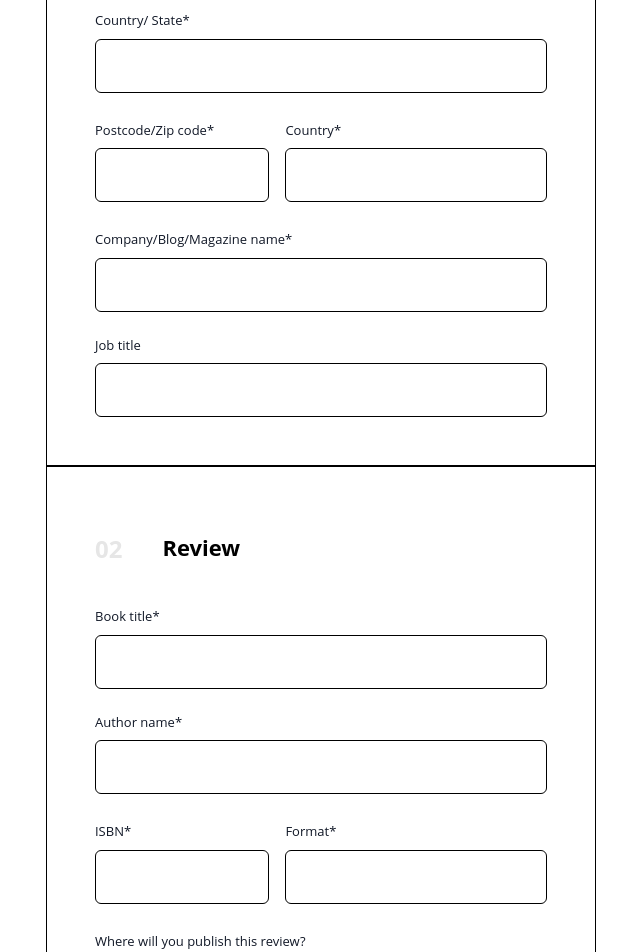
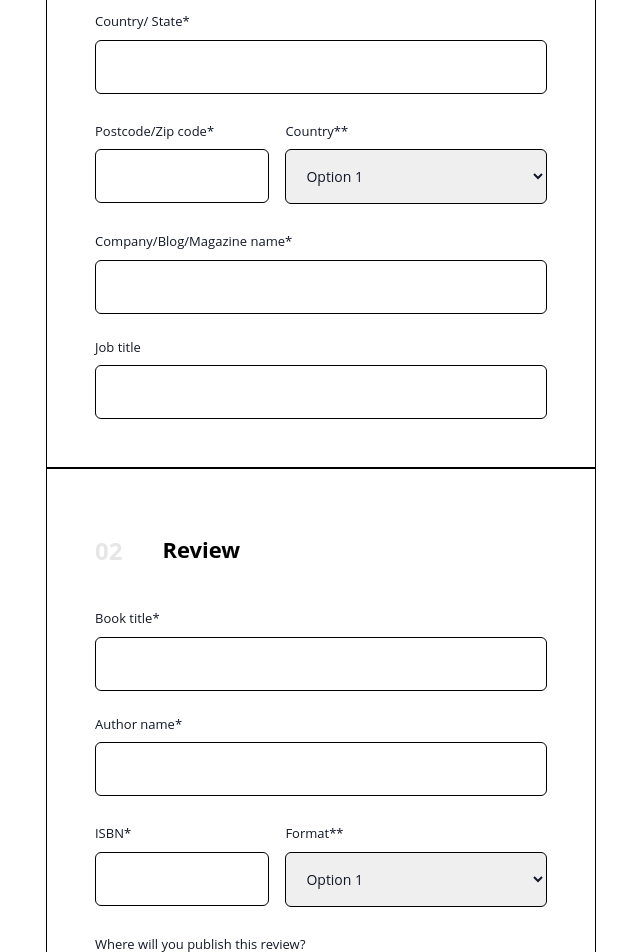
Before and after one commit to Hadees621/Olympia-USA, a Next.js app: page /request-review in a window 1280 px wide. Shown: the part 1440-2392 px from the top of the page, without its empty margins (319-959 px from the left). Built offline with nearby package versions, Linux system fonts and the light colour scheme.

Commit message:
chore: request-review fixes

```diff
--- a/src/app/request-review/page.js
+++ b/src/app/request-review/page.js
@@ -1,10 +1,12 @@
 import Banner from "@/components/common/Banner";
 import Button from "@/components/common/Button";
+import DropdownInput from "@/components/request-review/DropdownInput";
 import InputField from "@/components/request-review/InputField";
 import SectionTitle from "@/components/request-review/SectionTitle";
 import React from "react";
 
 const page = () => {
+  const dropdownOptions = ["Option 1", "Option 2", "Option 3"];
   return (
     <div className="lg:max-w-[800px] xl:max-w-[1000px] 2xl:max-w-[1350px] lg:mx-auto bg-[#FFFFFF]">
       <Banner title={"Request a review copy"} key={3} />
@@ -18,7 +20,13 @@ const page = () => {
       <div className="font-open-sans mx-8 space-y-5 md:space-y-0 my-10 md:max-w-[420px] md:mx-auto lg:max-w-[440px] xl:max-w-[550px] 2xl:max-w-[750px] lg:mx-auto">
         <div className="md:border border-black md:p-8 xl:p-12 space-y-4 lg:space-y-6 lg:py-6">
           <SectionTitle number="01" title="ABOUT YOU" SmallTitle="About you" />
-          <InputField label="Title" width="w-[70%]" showRequiredText={false} />
+          <DropdownInput
+            label="Title*"
+            options={dropdownOptions}
+            width="w-[70%]"
+            isRequired={false}
+            showRequiredText={true}
+          />
           <InputField label="First Name" />
           <InputField label="Last Name" />
           <InputField label="Email address" />
@@ -36,7 +44,11 @@ const page = () => {
               />
             </div>
             <div className="w-[60%]">
-              <InputField label="Country" />
+              <DropdownInput
+                label="Country*"
+                options={dropdownOptions}
+                isRequired={true}
+              />
             </div>
           </div>
           <InputField label="Company/Blog/Magazine name" />
@@ -59,7 +71,12 @@ const page = () => {
               />
             </div>
             <div className="w-[60%]">
-              <InputField label="Format" showRequiredText={false} />
+              <DropdownInput
+                label="Format*"
+                options={dropdownOptions}
+                isRequired={true}
+                showRequiredText={false}
+              />
             </div>
           </div>
           <InputField
--- /dev/null
+++ b/src/components/request-review/DropdownInput.js
@@ -0,0 +1,69 @@
+"use client";
+
+import React, { useState } from "react";
+
+function DropdownInput({
+  label,
+  options,
+  width = "w-full",
+  isRequired = true,
+  showRequiredText = true,
+}) {
+  const [selectedOption, setSelectedOption] = useState(null);
+  const [isOpen, setIsOpen] = useState(false);
+  const [touched, setTouched] = useState(false);
+
+  const handleBlur = () => {
+    if (isRequired) {
+      setTouched(true);
+    }
+  };
+
+  const selectOption = (option) => {
+    setSelectedOption(option);
+    setIsOpen(false);
+  };
+
+  const isError = touched && isRequired && !selectedOption;
+  const inputClass = `border ${
+    isError ? "border-red-500" : "border-black"
+  } text-gray-900 text-sm rounded-md p-4 ${width}`;
+
+  return (
+    <div className={`flex flex-col ${width} my-1`}>
+      <div className="flex justify-between items-center mb-2">
+        <label
+          htmlFor="dropdown_input"
+          className="text-[13px] lg:text-[10px] xl:text-[13px] 2xl:text-[16px] font-medium text-gray-900"
+        >
+          {label}
+          {isRequired && "*"}
+        </label>
+      </div>
+      <select
+        id="dropdown_input"
+        className={inputClass}
+        required={isRequired}
+        value={selectedOption}
+        onChange={(e) => selectOption(e.target.value)}
+        onBlur={handleBlur}
+      >
+        <option value="" disabled hidden>
+          Select an option
+        </option>
+        {options.map((option) => (
+          <option key={option} value={option}>
+            {option}
+          </option>
+        ))}
+      </select>
+      {isError && showRequiredText && (
+        <p className="text-red-500 text-[11px] font-medium">
+          *Required field must be filled in
+        </p>
+      )}
+    </div>
+  );
+}
+
+export default DropdownInput;
```
